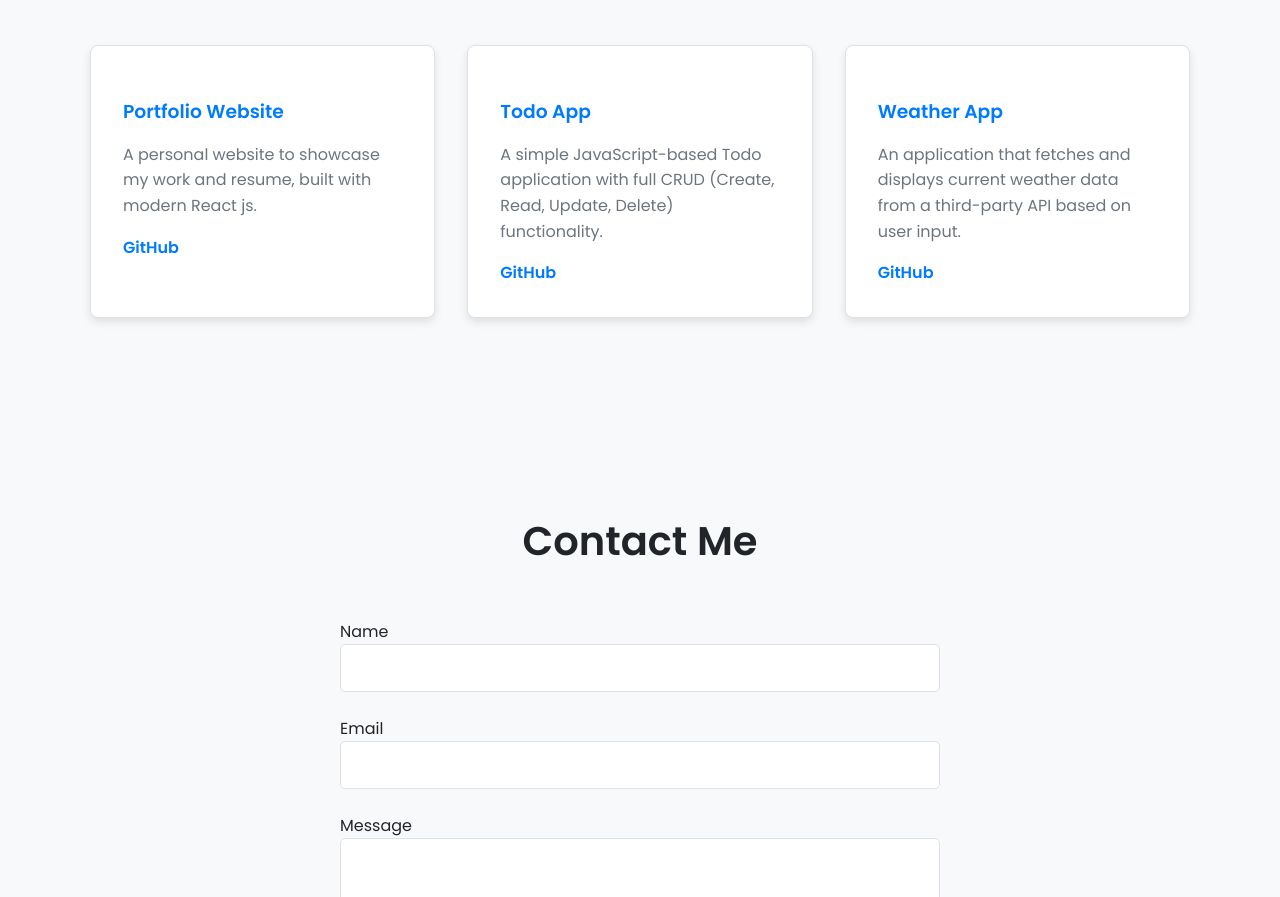
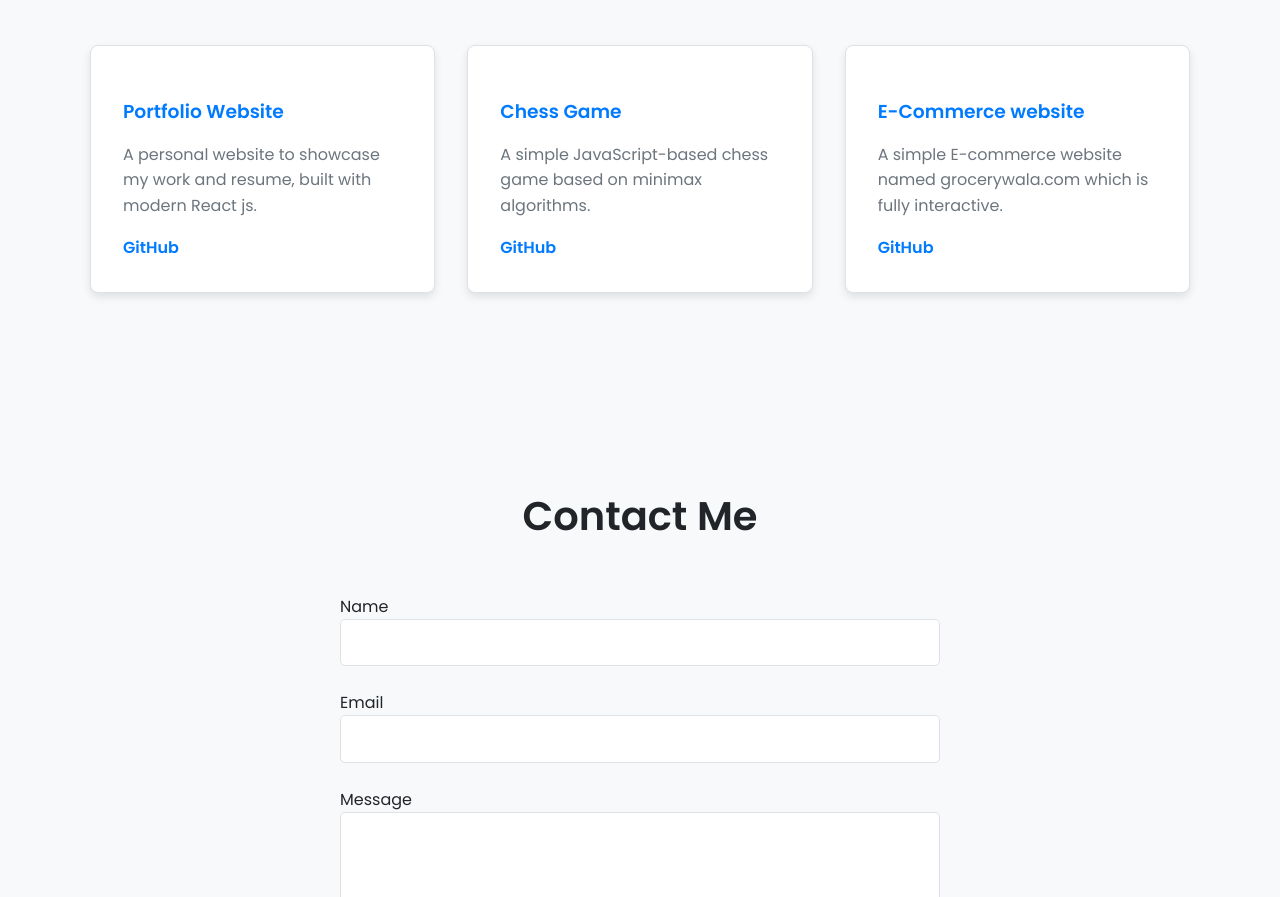
Before and after one commit to rk80532/Portfolio, a plain HTML site: page index.html in a window 1280 px wide. Shown: the part 2764-3661 px from the top of the page. Drawn offline with Linux system fonts and the light colour scheme.

Commit message:
added projects links

```diff
--- a/index.html
+++ b/index.html
@@ -509,18 +509,18 @@
                     </div>
                     <!-- Project 2 -->
                     <div class="project-card">
-                        <h3>Todo App</h3>
-                        <p>A simple JavaScript-based Todo application with full CRUD (Create, Read, Update, Delete) functionality.</p>
+                        <h3>Chess Game</h3>
+                        <p>A simple JavaScript-based chess game based on minimax algorithms.</p>
                         <div class="project-links">
-                            <a href="https://github.com/rahulkumar/todo-app" target="_blank">GitHub</a>
+                            <a href="https://github.com/rk80532/Chess-Ai-game.git" target="_blank">GitHub</a>
                         </div>
                     </div>
                     <!-- Project 3 -->
                     <div class="project-card">
-                        <h3>Weather App</h3>
-                        <p>An application that fetches and displays current weather data from a third-party API based on user input.</p>
+                        <h3>E-Commerce website</h3>
+                        <p>A simple E-commerce website named grocerywala.com which is fully interactive.</p>
                         <div class="project-links">
-                            <a href="https://github.com/rahulkumar/weather-app" target="_blank">GitHub</a>
+                            <a href="https://github.com/rk80532/E-commerce.git" target="_blank">GitHub</a>
                         </div>
                     </div>
                 </div>
```
